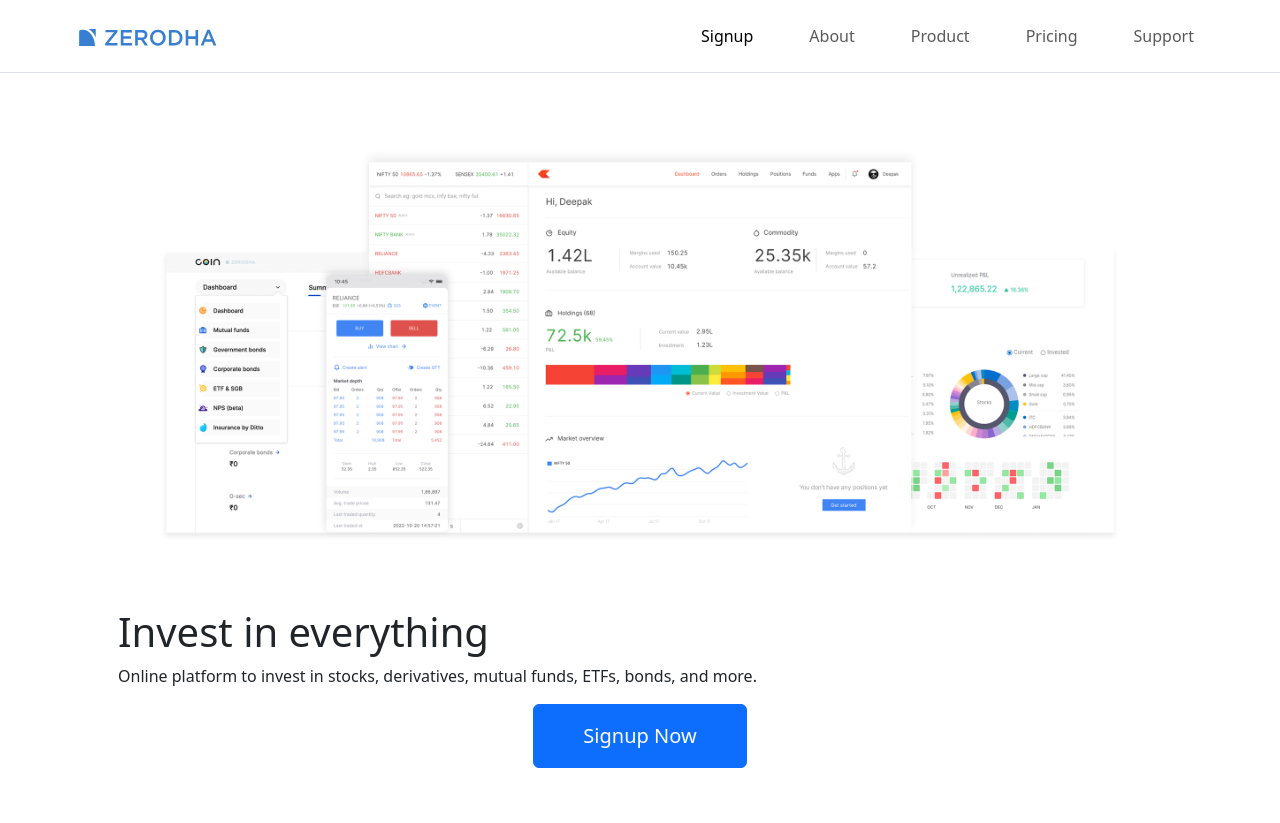
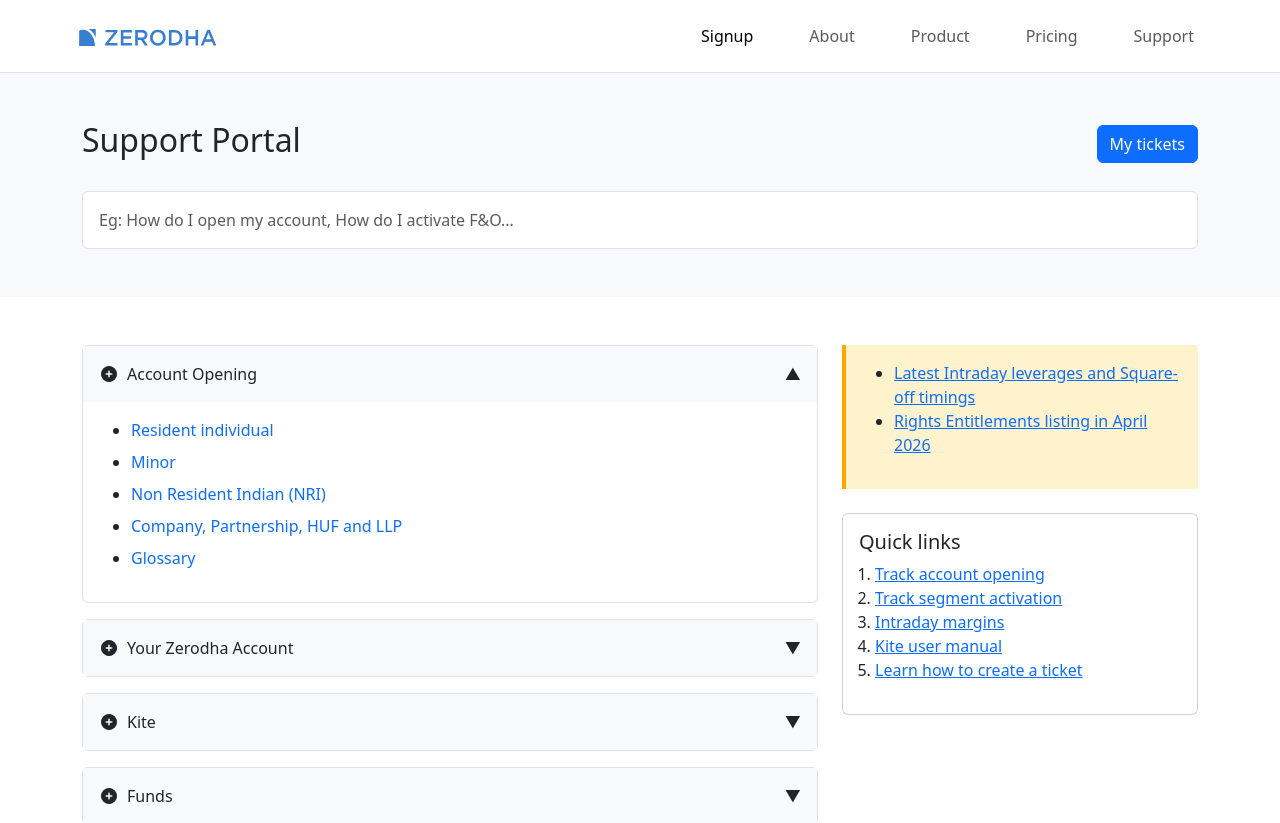
Before and after one commit to PratikSalunke00/Test-app, a React (Vite) app in the folder frontend/: page /support in a window 1280 px wide. Shown: the top 823 px of the page. Built offline with nearby package versions, Linux system fonts and the light colour scheme; some icons are missing.

Commit message:
support page is design

```diff
--- a/frontend/src/landing_page/support/CreateTicket.jsx
+++ b/frontend/src/landing_page/support/CreateTicket.jsx
@@ -1,11 +1,142 @@
-import React from 'react'
+import React, { useState } from "react";
 
 function CreateTicket() {
+  const [activeIndex, setActiveIndex] = useState(0);
+
+  const data = [
+    {
+      title: "Account Opening",
+      items: [
+        "Resident individual",
+        "Minor",
+        "Non Resident Indian (NRI)",
+        "Company, Partnership, HUF and LLP",
+        "Glossary",
+      ],
+    },
+    {
+      title: "Your Zerodha Account",
+      items: [
+        "Your Profile",
+        "Account modification",
+        "Client Master Report (CMR) and DP",
+        "Nomination",
+        "Transfer and conversion of securities",
+      ],
+    },
+    {
+      title: "Kite",
+      items: [
+        "IPO",
+        "Trading FAQs",
+        "Margin Trading Facility (MTF)",
+        "Charts and orders",
+        "General",
+      ],
+    },
+    {
+      title: "Funds",
+      items: ["Add funds", "Withdraw funds", "Fund limits"],
+    },
+    {
+      title: "Console",
+      items: ["Reports", "Tax P&L", "Ledger"],
+    },
+    {
+      title: "Coin",
+      items: ["Mutual funds", "SIP", "Portfolio"],
+    },
+  ];
+
+  const toggle = (index) => {
+    setActiveIndex(activeIndex === index ? null : index);
+  };
+
   return (
-    <div>
+    <div className="container my-5">
+      <div className="row">
 
+        {/* LEFT SIDE - ACCORDION */}
+        <div className="col-md-8">
+
+          {data.map((section, index) => (
+            <div className="mb-3 border rounded" key={index}>
+
+              {/* Header */}
+              <div
+                className="p-3 d-flex justify-content-between align-items-center"
+                style={{ cursor: "pointer", background: "#f8f9fa" }}
+                onClick={() => toggle(index)}
+              >
+                <span>
+                  <i className="fa fa-plus-circle me-2"></i>
+                  {section.title}
+                </span>
+                <span>{activeIndex === index ? "▲" : "▼"}</span>
+              </div>
+
+              {/* Body */}
+              {activeIndex === index && (
+                <div className="p-3">
+                  <ul>
+                    {section.items.map((item, i) => (
+                      <li key={i} className="mb-2">
+                        <a href="" className="text-decoration-none">
+                          {item}
+                        </a>
+                      </li>
+                    ))}
+                  </ul>
+                </div>
+              )}
+
+            </div>
+          ))}
+
+        </div>
+
+        {/* RIGHT SIDE */}
+        <div className="col-md-4">
+
+          {/* Featured */}
+          <div
+            className="p-3 mb-4"
+            style={{
+              background: "#fff3cd",
+              borderLeft: "4px solid orange",
+            }}
+          >
+            <ul>
+              <li>
+                <a href="">
+                  Latest Intraday leverages and Square-off timings
+                </a>
+              </li>
+              <li>
+                <a href="">
+                  Rights Entitlements listing in April 2026
+                </a>
+              </li>
+            </ul>
+          </div>
+
+          {/* Quick Links */}
+          <div className="card p-3">
+            <h5>Quick links</h5>
+            <ol className="ps-3">
+              <li><a href="">Track account opening</a></li>
+              <li><a href="">Track segment activation</a></li>
+              <li><a href="">Intraday margins</a></li>
+              <li><a href="">Kite user manual</a></li>
+              <li><a href="">Learn how to create a ticket</a></li>
+            </ol>
+          </div>
+
+        </div>
+
+      </div>
     </div>
-  )
+  );
 }
 
-export default CreateTicket
+export default CreateTicket;
--- a/frontend/src/landing_page/support/Hero.jsx
+++ b/frontend/src/landing_page/support/Hero.jsx
@@ -1,11 +1,26 @@
-import React from 'react'
+import React from "react";
 
 function Hero() {
   return (
-    <div>
+    <section className="bg-light py-5">
+      <div className="container">
 
-    </div>
-  )
+        {/* Top Header */}
+        <div className="d-flex justify-content-between align-items-center mb-4">
+          <h2>Support Portal</h2>
+          <button className="btn btn-primary">My tickets</button>
+        </div>
+
+        {/* Search Bar */}
+        <input
+          type="text"
+          className="form-control p-3"
+          placeholder="Eg: How do I open my account, How do I activate F&O..."
+        />
+
+      </div>
+    </section>
+  );
 }
 
-export default Hero
+export default Hero;
```
Also changed, not shown: frontend/src/landing_page/support/SupportPage.jsx (+11 -8 lines).
